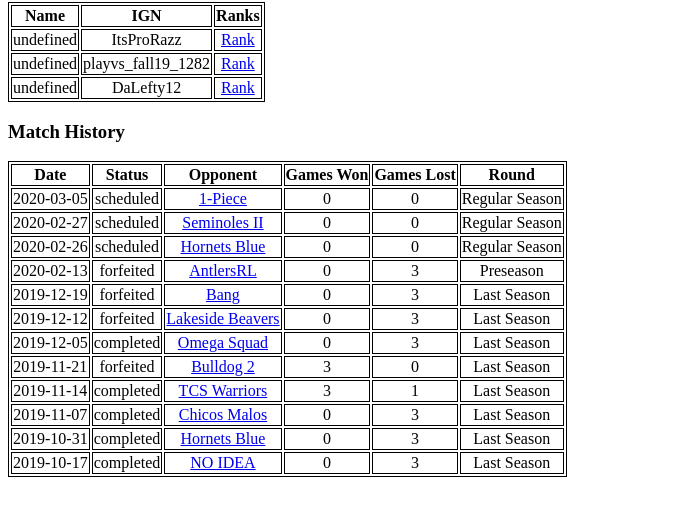
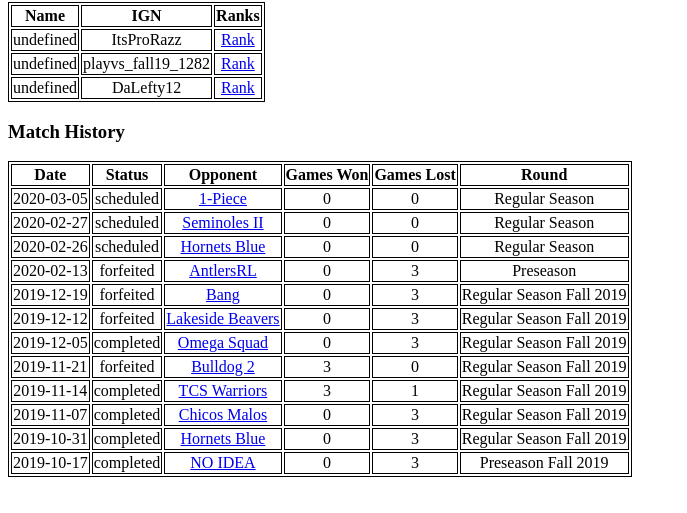
Before and after one commit to playviewer/playviewer.github.io, a plain HTML site: page team.html in a window 1280 px wide. Shown: the part 123-636 px from the top of the page, without its empty margins (0-687 px from the left). Drawn offline with Linux system fonts and the light colour scheme.

Commit message:
change Round formatting

```diff
--- a/team.html
+++ b/team.html
@@ -84,8 +84,12 @@
         row = row + "<td>"+teams[index][2][i].matchResults[1].gamesLost+"</td>"
       }
       time = new Date(teams[index][2][i].scheduledStartsAt.split("T")[0]).getTime()
-      if (time < 1580796000000) {
-        row = row + "<td>Last Season</td>"
+      if (time < 1572110432000) {
+        row = row + "<td>Preseason Fall 2019</td>"
+      } else if (time > 1572110432000 && time < 1577294432000) {
+        row = row + "<td>Regular Season Fall 2019</td>"
+      } else if (time > 1577294432000 && time < 1580796000000) {
+        row = row + "<td>Playoffs Fall 2019</td>"
       } else if (time > 1580796000000 && time < 1581870035000) {
         row = row + "<td>Preseason</td>"
       } else if (time > 1581870035000 && time < 1587054035000) {
```
